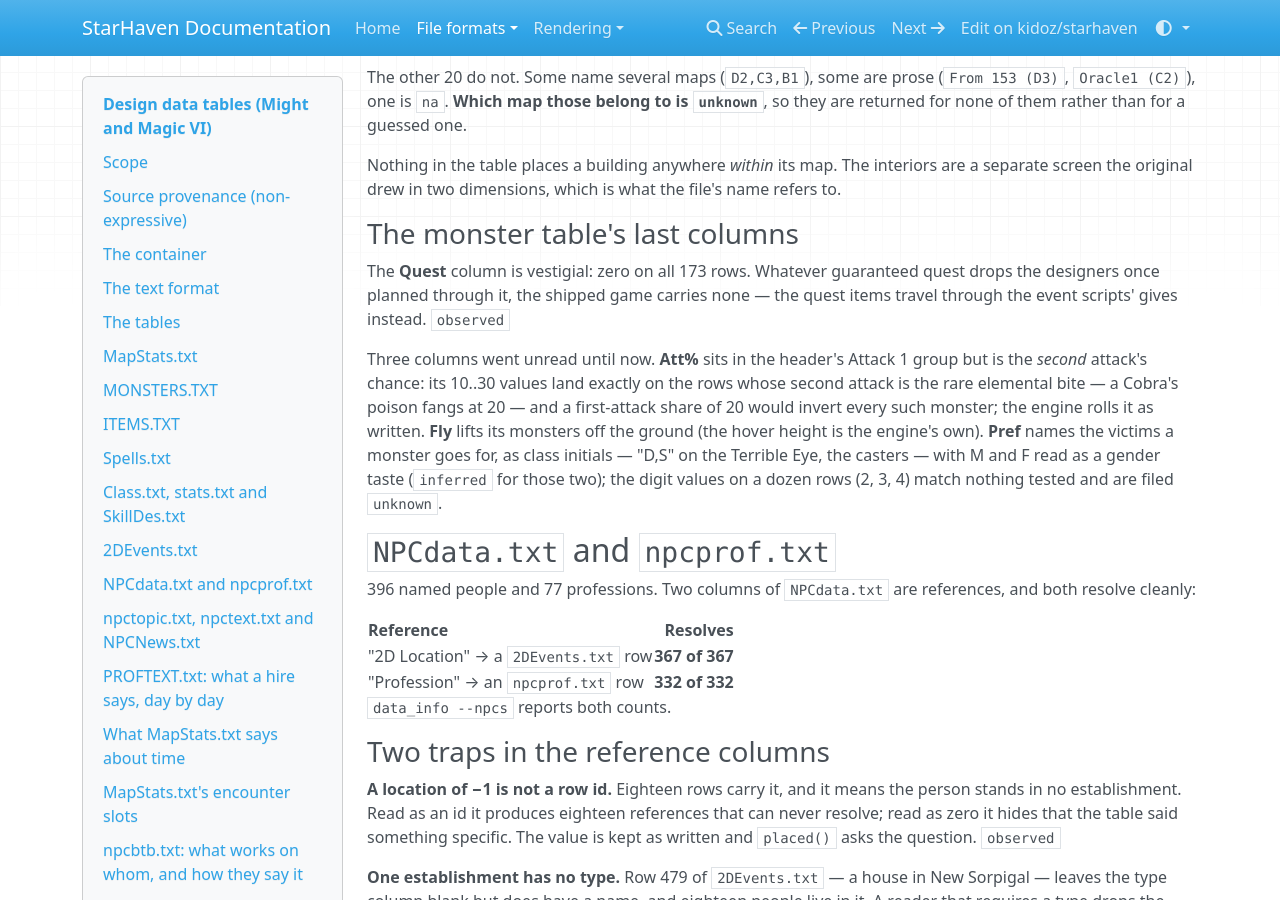
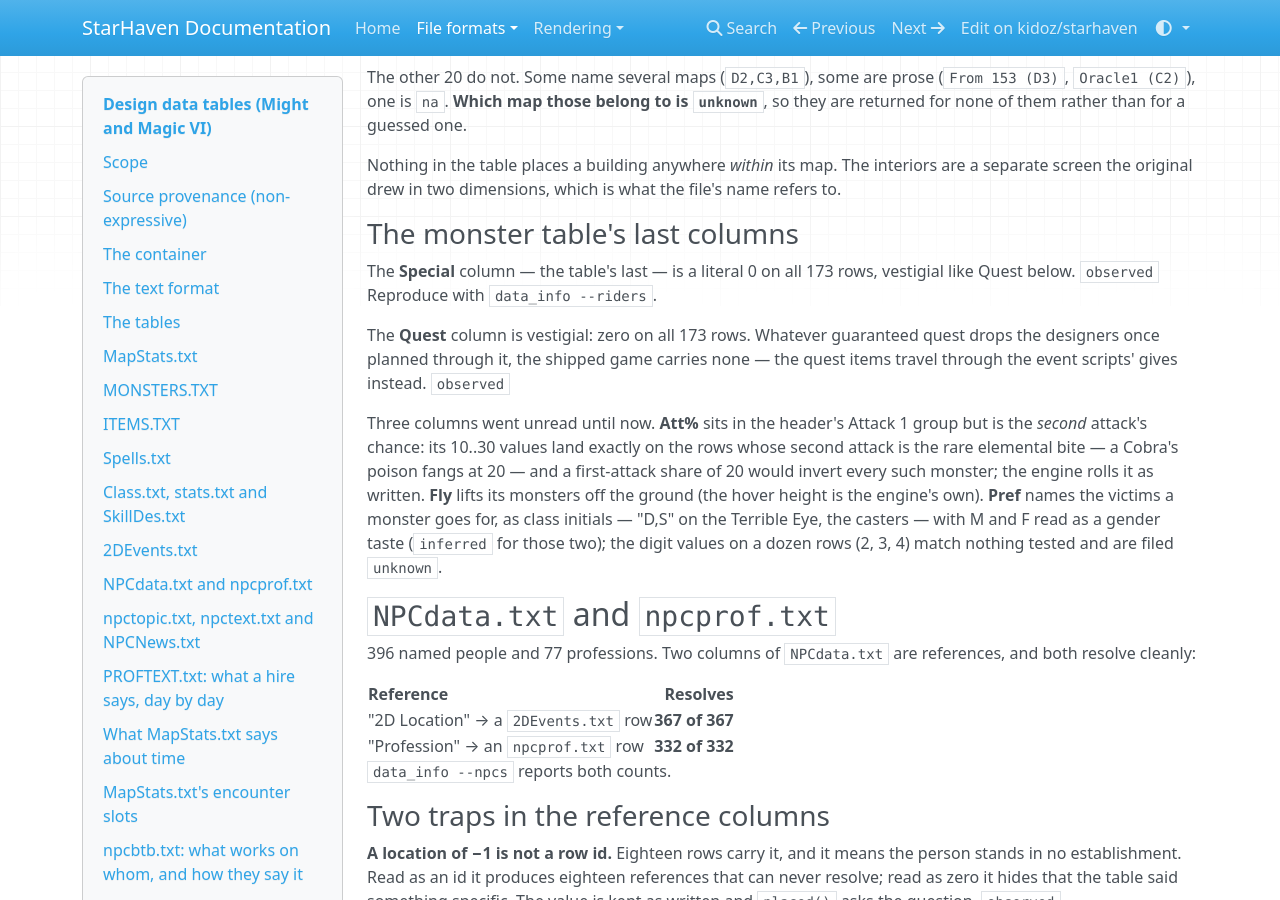
Before and after one commit to kidoz/starhaven, an MkDocs documentation site: the page built from docs/formats/text-tables.md, in a window 1280 px wide and 900 px high, scrolled down 6053 px. Built offline with MkDocs 1.6.1, drawn with Linux system fonts in a browser that asks for light colours; nearby versions of some CDN libraries; some of the changed text lies outside the part shown.

Commit message:
Open the last column and find it empty on purpose

```diff
--- a/docs/formats/text-tables.md
+++ b/docs/formats/text-tables.md
@@ -312,6 +312,10 @@ are a separate screen the original drew in two dimensions, which is what the
 file's name refers to.
 
 ### The monster table's last columns
+
+The **Special** column — the table's last — is a literal 0 on all 173
+rows, vestigial like Quest below. `observed` Reproduce with
+`data_info --riders`.
 
 The **Quest** column is vestigial: zero on all 173 rows. Whatever
 guaranteed quest drops the designers once planned through it, the shipped
```
Also changed, not shown: other parts of docs/formats/text-tables.md (+1 -1 lines), README.md (+5 -0 lines), 1 other file.
